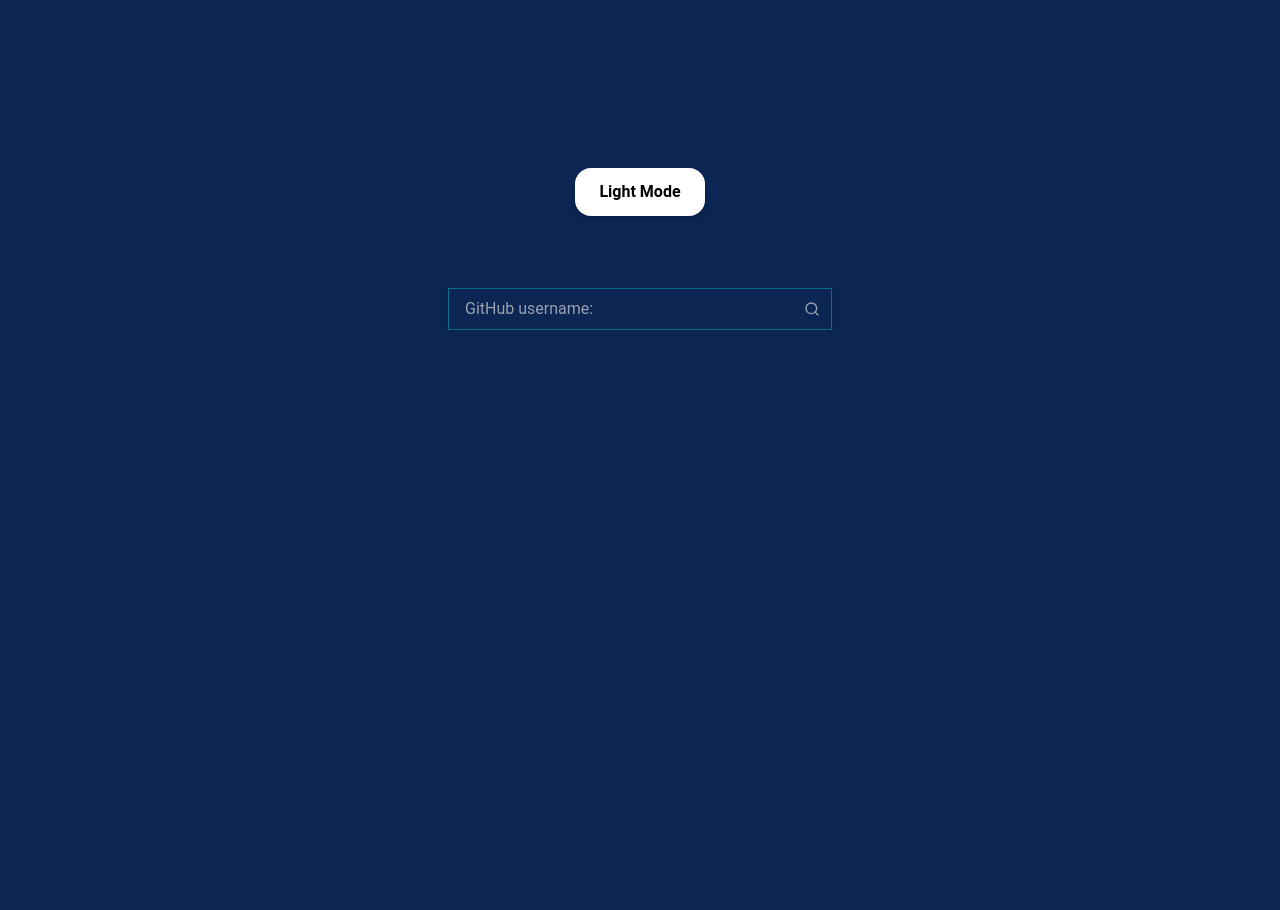
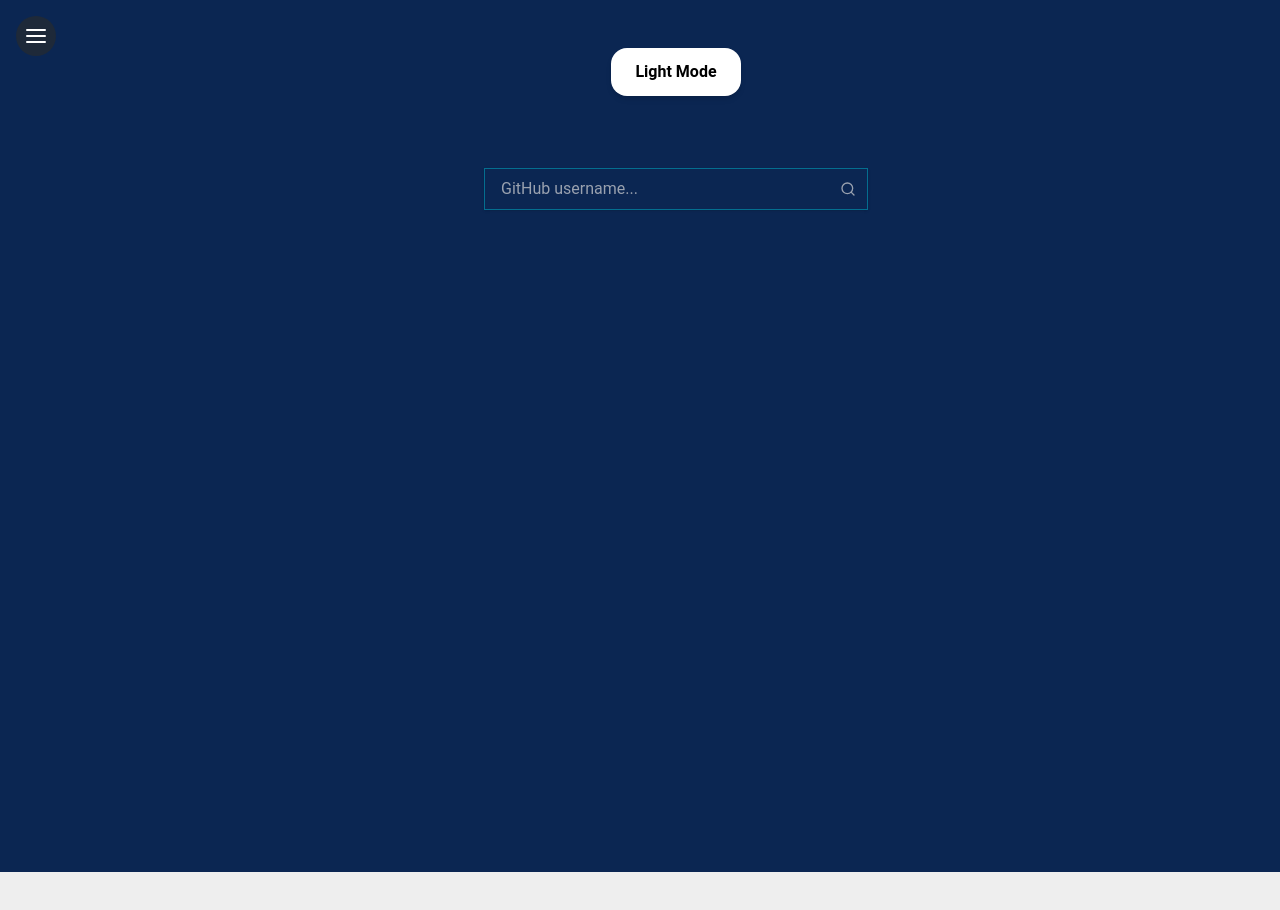
Before and after one commit to LuckxSz/github-api, a React (Vite) app in the folder frontend/: page / in a window 1280 px wide. Shown: the top 910 px of the page. After the commit the page ends 872 px from the top, so only its background shows below. Built offline with nearby package versions, Linux system fonts and the light colour scheme.

Commit message:
add interative side-bar

```diff
--- a/frontend/src/App.tsx
+++ b/frontend/src/App.tsx
@@ -1,18 +1,19 @@
 import { GitHubProfile } from "./components/GitHubProfile";
+
 import { useTheme } from "./context/ThemeContext";
 
 export const App = () => {
   const { selectedTheme } = useTheme();
 
-  console.log("Classes aplicadas:", selectedTheme.background);
+  //`  console.log("Classes aplicadas:", selectedTheme.background);
 
   return (
-    <div
-      className={`${selectedTheme.background} flex min-h-screen items-center justify-center p-6`}
-    >
-      <div className="animate-fadeIn w-full max-w-4xl">
+    <>
+      <div
+        className={`${selectedTheme.background} flex min-h-screen items-center`}
+      >
         <GitHubProfile />
       </div>
-    </div>
+    </>
   );
 };
--- a/frontend/src/components/GitHubProfile.tsx
+++ b/frontend/src/components/GitHubProfile.tsx
@@ -5,6 +5,7 @@ import { useTheme } from "../context/ThemeContext";
 import noImage from "../assets/noImage.png";
 import { FiSearch } from "react-icons/fi";
 import { useGitHub } from "../hooks/useGitHub";
+import { Sidebar } from "./Sidebar";
 
 export const GitHubProfile = () => {
   const { selectedTheme, toggleDarkMode, darkMode } = useTheme();
@@ -18,12 +19,11 @@ export const GitHubProfile = () => {
   };
 
   return (
-    <>
-      <div
-        className={`center mt-36 flex min-h-screen w-full flex-col items-center`}
-      >
+    <div className="flex min-h-screen w-full">
+      <Sidebar />
+      <div className="flex flex-1 flex-col items-center">
         <motion.button
-          className={`mb-12 p-40 ${selectedTheme.button}`}
+          className={`mt-12 mb-12 p-4 ${selectedTheme.button}`}
           onClick={toggleDarkMode}
           whileHover={{ scale: 1.05 }}
           whileTap={{ scale: 0.95 }}
@@ -31,15 +31,16 @@ export const GitHubProfile = () => {
         >
           {darkMode ? "Light Mode" : "Dark Mode"}
         </motion.button>
+
         <div className="relative mt-6 w-full max-w-sm">
           <motion.input
             type="text"
-            placeholder="GitHub username:  "
+            placeholder="GitHub username..."
             value={username}
             onChange={(e) => setUsername(e.target.value)}
             onKeyDown={handleKeyDown}
             className={`w-full max-w-sm ${selectedTheme.input}`}
-            whileFocus={{ scale: 1.02, borderColor: "#38AECC" }} //
+            whileFocus={{ scale: 1.02, borderColor: "#38AECC" }}
             transition={{ type: "spring", stiffness: 200 }}
           />
 
@@ -74,7 +75,7 @@ export const GitHubProfile = () => {
               animate={{ opacity: 1, y: 0 }}
               exit={{ opacity: 0, y: -20 }}
               transition={{ duration: 0.5 }}
-              className={`mt-6 flex w-full max-w-sm flex-col items-center rounded-xl p-6 shadow-md`}
+              className="mt-6 flex w-full max-w-sm flex-col items-center rounded-xl p-6 shadow-md"
             >
               <motion.img
                 src={user.avatar_url || noImage}
@@ -114,19 +115,20 @@ export const GitHubProfile = () => {
               animate={{ opacity: 1 }}
               exit={{ opacity: 0 }}
               transition={{ duration: 0.5 }}
-              className="mt-6 w-full max-w-md"
+              className="mt-1 w-full max-w-md"
             >
               <h3 className="mb-4 text-center text-xl font-semibold text-[#38AECC]">
                 Repositories
               </h3>
               <ul className="flex w-auto flex-col gap-3 text-center">
+                <div className="mt-6 grid w-full max-w-5xl grid-cols-1 gap-6 md:grid-cols-2">
                   {repos.map((repo, i) => (
-                  <motion.li
+                    <motion.div
                       key={repo.name}
-                    className={` ${selectedTheme.repository}`}
+                      className={`${selectedTheme.repository} rounded-xl border border-gray-700 p-4 shadow-md`}
                       whileHover={{
-                      scale: 1.03,
-                      boxShadow: "0px 10px 20px rgba(0,0,0,0.2)",
+                        scale: 1.02,
+                        boxShadow: "0px 10px 20px rgba(0,0,0,0.25)",
                       }}
                       initial={{ opacity: 0, y: 10 }}
                       animate={{ opacity: 1, y: 0 }}
@@ -136,27 +138,35 @@ export const GitHubProfile = () => {
                         stiffness: 150,
                       }}
                     >
+                      <h4 className="mb-2 text-sm font-bold text-[#38AECC]">
+                        {repo.name}
+                      </h4>
+
+                      {repo.description && (
+                        <p className="mb-3 text-sm text-gray-300">
+                          {repo.description}
+                        </p>
+                      )}
+
+                      <div className="flex justify-between border-t border-gray-600 pt-2 text-sm text-gray-400">
+                        <span>⭐ {repo.stargazers_count}</span>
                         <a
                           href={repo.html_url}
                           target="_blank"
                           rel="noopener noreferrer"
-                      className="text-lg font-bold text-[#0090C1] hover:underline"
+                          className="font-semibold text-[#0090C1] hover:underline"
                         >
-                      {repo.name}
+                          Open
                         </a>
-                    {repo.description && (
-                      <p className="mt-1 text-[#E0E0E0]">{repo.description}</p>
-                    )}
-                    <p className="mt-2 text-[#38AECC]">
-                      ⭐ {repo.stargazers_count}
-                    </p>
-                  </motion.li>
+                      </div>
+                    </motion.div>
                   ))}
+                </div>
               </ul>
             </motion.div>
           )}
         </AnimatePresence>
       </div>
-    </>
+    </div>
   );
 };
--- /dev/null
+++ b/frontend/src/components/Sidebar.tsx
@@ -0,0 +1,63 @@
+import { useState } from "react";
+import { motion } from "framer-motion";
+import { FiMenu, FiHome, FiUser, FiSettings, FiLogOut } from "react-icons/fi";
+import { ImCross } from "react-icons/im";
+
+export const Sidebar = () => {
+  const [open, setOpen] = useState(false);
+
+  return (
+    <div className="">
+      <button
+        onClick={() => setOpen(!open)}
+        className="m-4 cursor-pointer rounded-4xl bg-gray-800 p-2 text-white transition hover:bg-gray-700"
+      >
+        {open ? (
+          <ImCross className="transition" size={24} />
+        ) : (
+          <FiMenu className="transition" size={24} />
+        )}
+      </button>
+
+      <motion.aside
+        initial={{ width: 0 }}
+        animate={{ width: open ? 220 : 0 }}
+        transition={{ duration: 0.3 }}
+        className="h-screen cursor-pointer overflow-hidden rounded-4xl bg-gray-900 text-gray-100 shadow-lg"
+      >
+        <nav className="flex flex-col gap-4 p-4">
+          <a
+            href="#"
+            className="flex items-center gap-2 rounded-lg p-2 transition hover:bg-gray-800"
+          >
+            <FiHome />{" "}
+            <span className={`${open ? "block" : "hidden"}`}>Home</span>
+          </a>
+          <a
+            href="#"
+            className="flex items-center gap-2 rounded-lg p-2 transition hover:bg-gray-800"
+          >
+            <FiUser />{" "}
+            <span className={`${open ? "block" : "hidden"}`}>Perfil</span>
+          </a>
+          <a
+            href="#"
+            className="flex items-center gap-2 rounded-lg p-2 transition hover:bg-gray-800"
+          >
+            <FiSettings />{" "}
+            <span className={`${open ? "block" : "hidden"}`}>
+              Configurações
+            </span>
+          </a>
+          <a
+            href="#"
+            className="flex items-center gap-2 rounded-lg p-2 transition hover:bg-gray-800"
+          >
+            <FiLogOut />{" "}
+            <span className={`${open ? "block" : "hidden"}`}>Sair</span>
+          </a>
+        </nav>
+      </motion.aside>
+    </div>
+  );
+};
--- a/frontend/src/services/githubApi.ts
+++ b/frontend/src/services/githubApi.ts
@@ -4,6 +4,7 @@ const API_BASE = "http://localhost:3001/api/github";
 
 export async function fetchUser(username: string): Promise<GitHubUser> {
   const res = await fetch(`${API_BASE}/users/${username}`);
+
   if (!res.ok) throw new Error("Erro ao buscar usuário");
   return res.json();
 }
```
Lines whose indentation alone changed are shown as unchanged.
